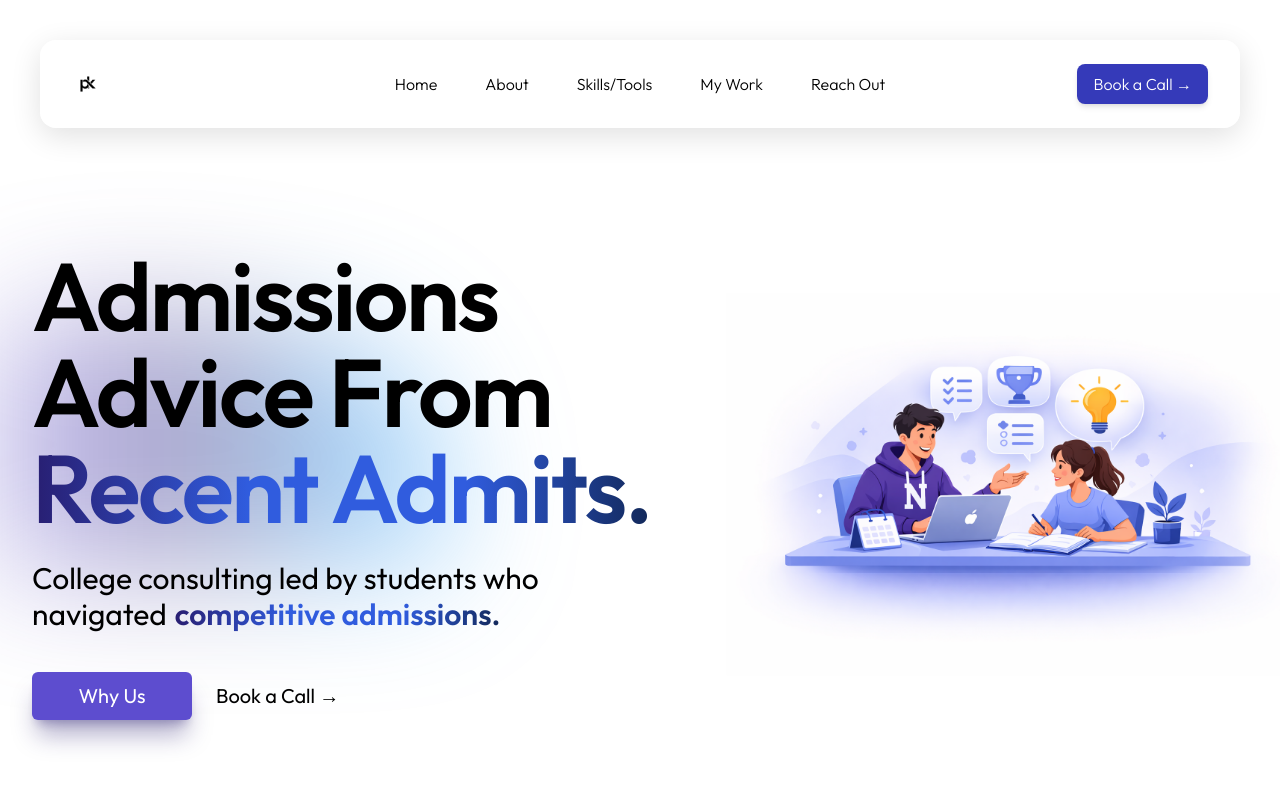
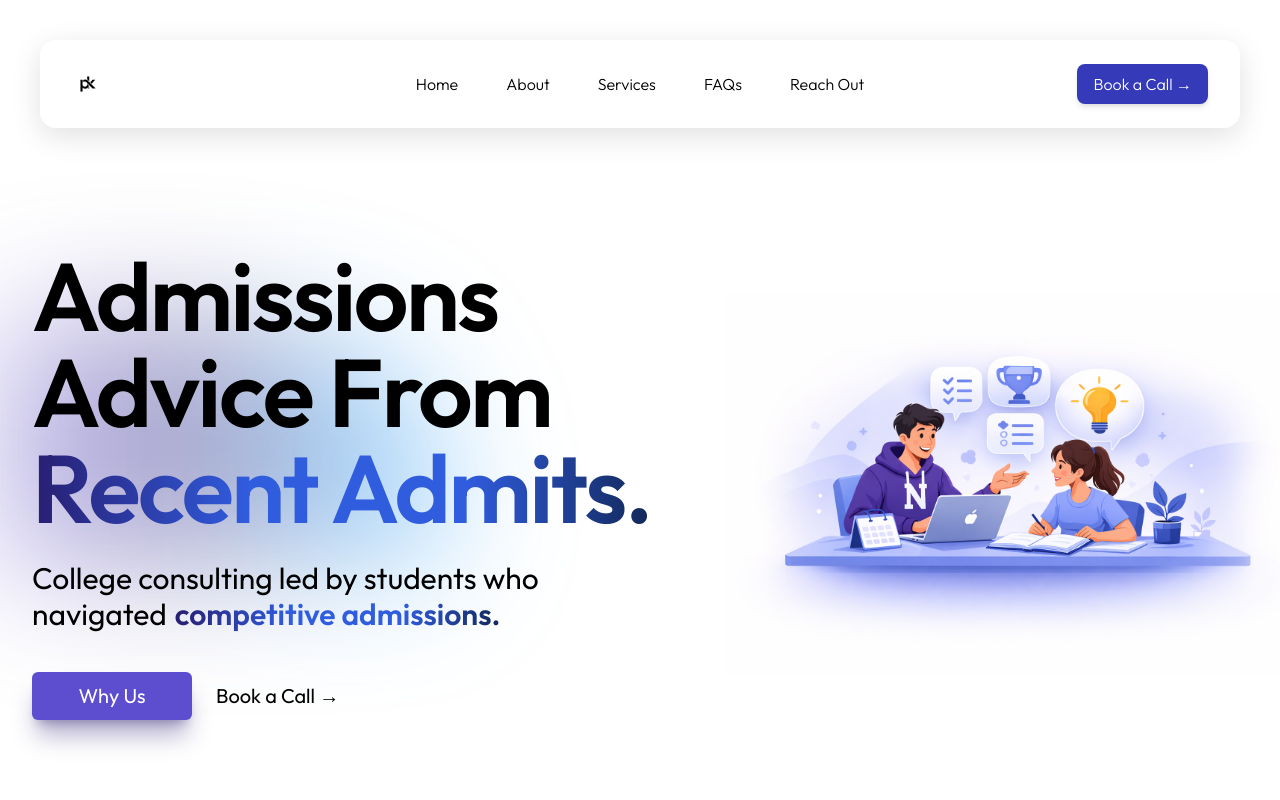
Before and after one commit to OliverIsOliver/AdmitsCollegeConsulting, a React (Vite) app: page / in a window 1280 px wide. Shown: the top 800 px of the page. Built offline with nearby package versions, Linux system fonts and the light colour scheme.

Commit message:
Updated nav bar

```diff
--- a/src/Components/Header.jsx
+++ b/src/Components/Header.jsx
@@ -7,8 +7,8 @@ import pranavtextlogo from '../Images/pranavlogotext.png'
 const navigation = [
   { name: 'Home', href: '#top' },
   { name: 'About', href: '#about' },
-  { name: 'Skills/Tools', href: '#tools' },
-  { name: 'My Work', href: '#work' },
+  { name: 'Services', href: '#tools' },
+  { name: 'FAQs', href: '#work' },
   { name: 'Reach Out', href: '#contact' },
 ]
 
```
